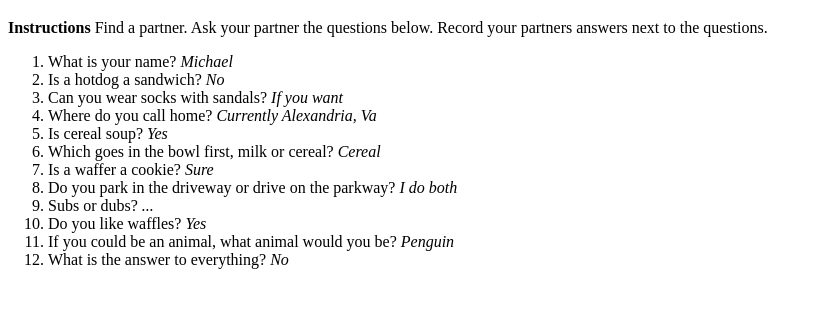
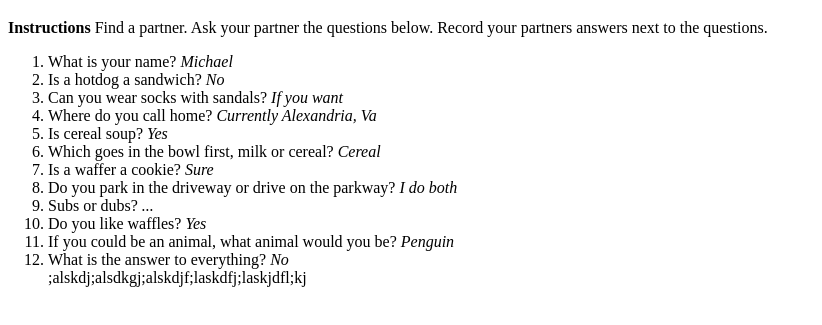
Before and after one commit to mmcdermott18/jndjndjdkdkdkdkdfjk, a plain HTML site: page index.html in a window 1280 px wide. Shown: the part 61-386 px from the top of the page, without its empty margins (0-822 px from the left). Drawn offline with Linux system fonts and the light colour scheme.

Commit message:
test change

```diff
--- a/index.html
+++ b/index.html
@@ -20,6 +20,7 @@
       <li>Do you like waffles? <em>Yes</em></li>
       <li>If you could be an animal, what animal would you be? <em>Penguin</em></li>
       <li>What is the answer to everything? <em>No</em></li>
+      ;alskdj;alsdkgj;alskdjf;laskdfj;laskjdfl;kj
     </ol>
   </body>
 </html>
```
